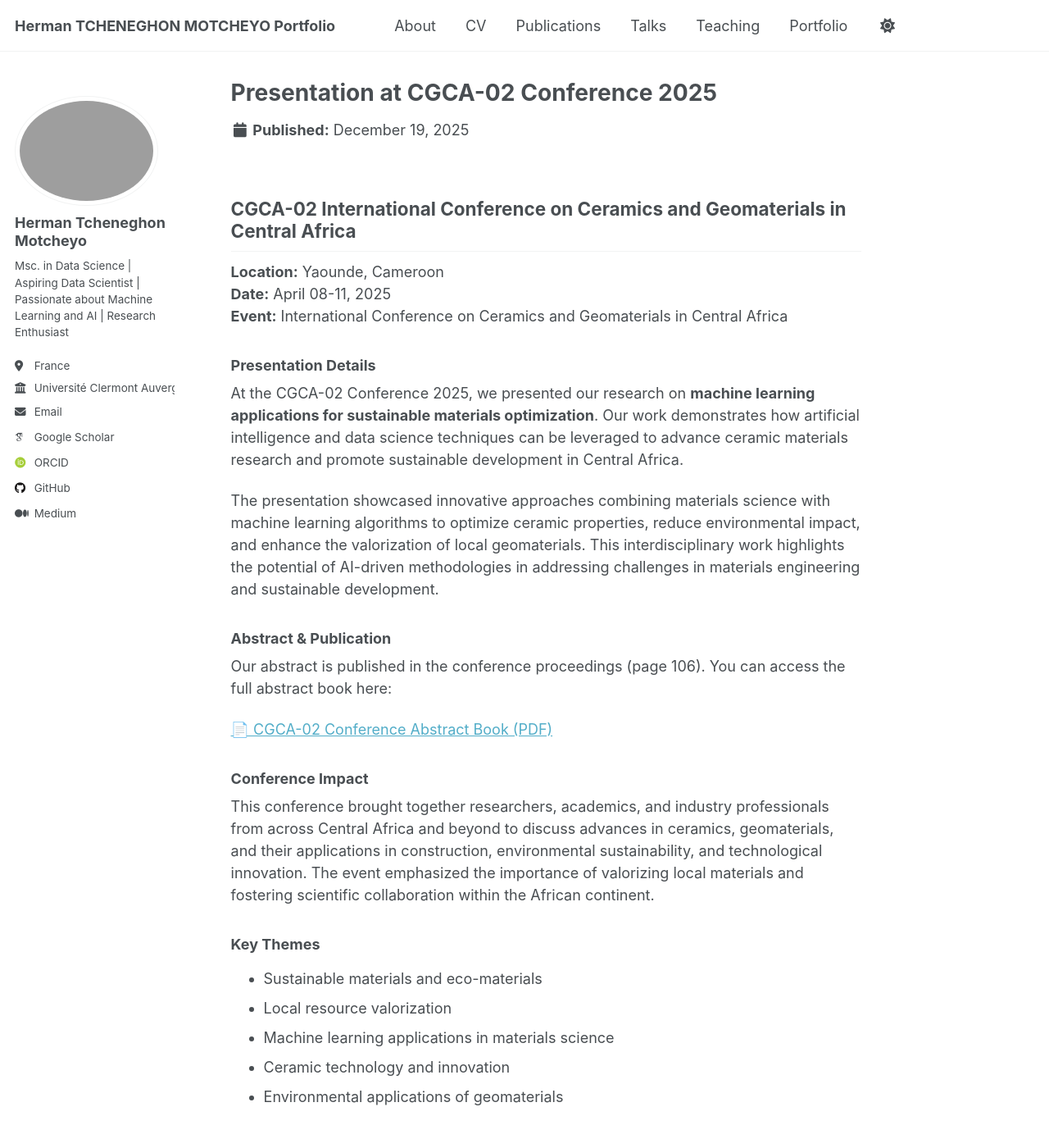
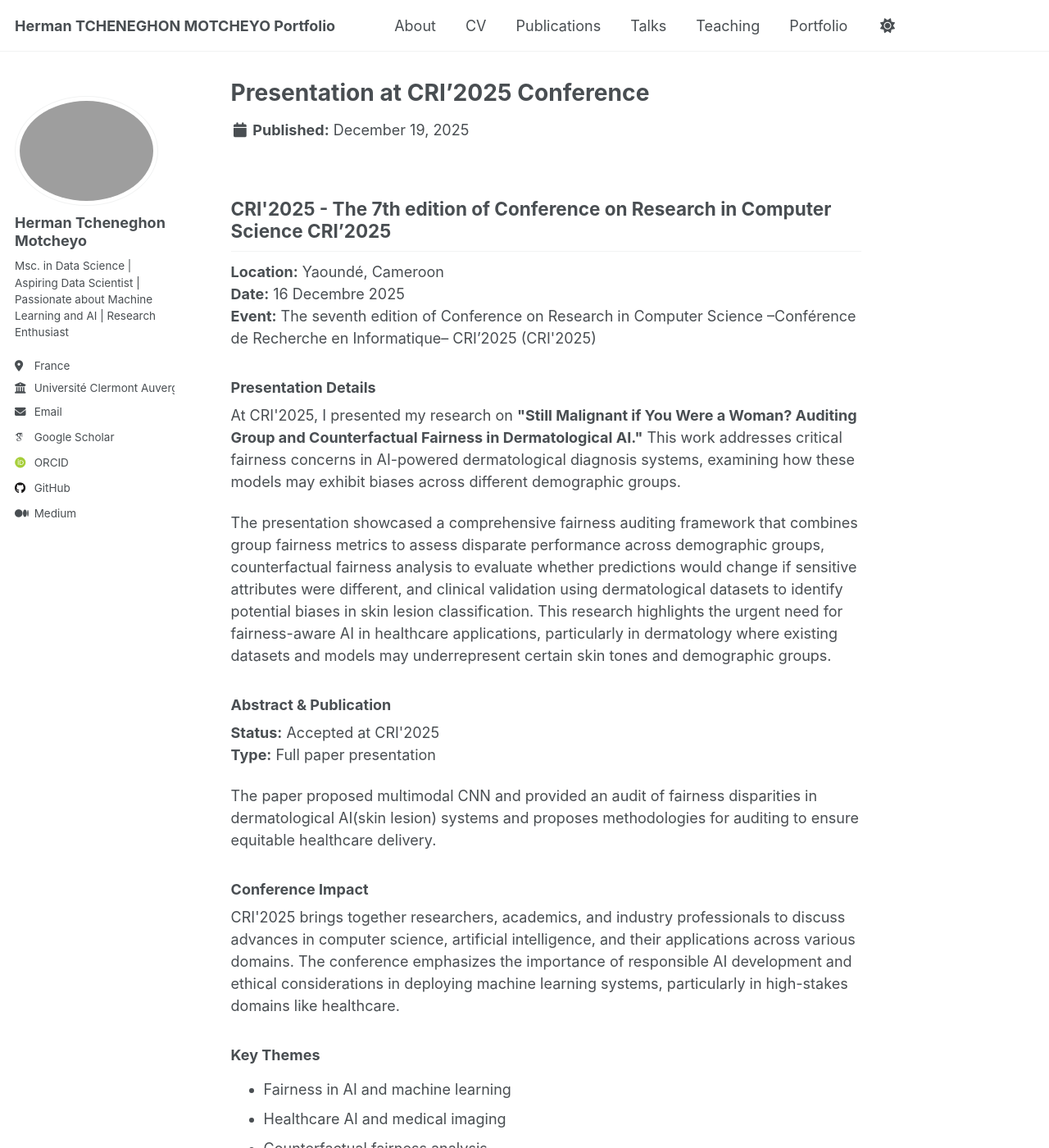
Before and after one commit to Herman-Motcheyo/Herman-Motcheyo.github.io, a Jekyll site: the page built from _portfolio/portfolio-2.html, in a window 1280 px wide and 1400 px high. Shown: the whole window at 82% size. Built offline with Jekyll 4.4.1, drawn with Linux system fonts in a browser that asks for light colours; some web fonts are replaced; a script that is not in the unit is left out; some of the changed text lies outside the part shown.

Commit message:
continue portfolio

```diff
--- a/_portfolio/portfolio-2.html
+++ b/_portfolio/portfolio-2.html
@@ -1,36 +1,41 @@
 ---
-title: "Presentation at CGCA-02 Conference 2025"
-excerpt: "Presentation of our work on ML for sustainable materials optimization at the International CGCA-02<br/><img src='/images/Conf1.jpg' alt='CGCA-02 Conference' />"
+title: "Presentation at CRI'2025 Conference"
+excerpt: "Presentation of our work on fairness auditing in dermatological AI systems<br/><img src='/images/cri.png' alt='CRI 2025 Conference' />"
 collection: portfolio
 ---
 
-<h2>CGCA-02 International Conference on Ceramics and Geomaterials in Central Africa</h2>
+<h2>CRI'2025 - The 7th edition of Conference on Research in Computer Science CRI’2025</h2>
 
-<p><strong>Location:</strong> Yaounde, Cameroon<br/>
-<strong>Date:</strong> April 08-11, 2025<br/>
-<strong>Event:</strong> International Conference on Ceramics and Geomaterials in Central Africa</p>
+<p><strong>Location:</strong> Yaoundé, Cameroon<br/>
+<strong>Date:</strong> 16 Decembre 2025<br/>
+<strong>Event:</strong> The seventh edition of Conference on Research in Computer Science –Conférence de Recherche en Informatique– CRI’2025 (CRI'2025)</p>
 
 <h3>Presentation Details</h3>
 
-<p>At the CGCA-02 Conference 2025, we presented our research on <strong>machine learning applications for sustainable materials optimization</strong>. Our work demonstrates how artificial intelligence and data science techniques can be leveraged to advance ceramic materials research and promote sustainable development in Central Africa.</p>
+<p>At CRI'2025, I presented my research on <strong>"Still Malignant if You Were a Woman? Auditing Group and Counterfactual Fairness in Dermatological AI."</strong> This work addresses critical fairness concerns in AI-powered dermatological diagnosis systems, examining how these models may exhibit biases across different demographic groups.</p>
 
-<p>The presentation showcased innovative approaches combining materials science with machine learning algorithms to optimize ceramic properties, reduce environmental impact, and enhance the valorization of local geomaterials. This interdisciplinary work highlights the potential of AI-driven methodologies in addressing challenges in materials engineering and sustainable development.</p>
+<p>The presentation showcased a comprehensive fairness auditing framework that combines group fairness metrics to assess disparate performance across demographic groups, counterfactual fairness analysis to evaluate whether predictions would change if sensitive attributes were different, and clinical validation using dermatological datasets to identify potential biases in skin lesion classification. This research highlights the urgent need for fairness-aware AI in healthcare applications, particularly in dermatology where existing datasets and models may underrepresent certain skin tones and demographic groups.</p>
 
 <h3>Abstract & Publication</h3>
 
-<p>Our abstract is published in the conference proceedings (page 106). You can access the full abstract book here:</p>
+<p><strong>Status:</strong> Accepted at CRI'2025<br/>
+<strong>Type:</strong> Full paper presentation</p>
 
-<p><a href="https://www.cacers.org/wp-content/uploads/sites/13/2025/04/Book-abstract-cgca02_07042025_compressed.pdf" target="_blank">📄 CGCA-02 Conference Abstract Book (PDF)</a></p>
+<p>The paper proposed multimodal CNN and provided an audit of fairness disparities in  dermatological AI(skin lesion) systems and proposes methodologies for auditing to ensure equitable healthcare delivery.</p>
 
 <h3>Conference Impact</h3>
 
-<p>This conference brought together researchers, academics, and industry professionals from across Central Africa and beyond to discuss advances in ceramics, geomaterials, and their applications in construction, environmental sustainability, and technological innovation. The event emphasized the importance of valorizing local materials and fostering scientific collaboration within the African continent.</p>
+<p>CRI'2025 brings together researchers, academics, and industry professionals to discuss advances in computer science, artificial intelligence, and their applications across various domains. The conference emphasizes the importance of responsible AI development and ethical considerations in deploying machine learning systems, particularly in high-stakes domains like healthcare.</p>
 
 <h3>Key Themes</h3>
 <ul>
-  <li>Sustainable materials and eco-materials</li>
-  <li>Local resource valorization</li>
-  <li>Machine learning applications in materials science</li>
-  <li>Ceramic technology and innovation</li>
-  <li>Environmental applications of geomaterials</li>
+  <li>Fairness in AI and machine learning</li>
+  <li>Healthcare AI and medical imaging</li>
+  <li>Counterfactual fairness analysis</li>
+  <li>Responsible AI development</li>
 </ul>
+
+<h3>Related Publications</h3>
+
+<p>For more information on sustainable materials research using machine learning:<br/>
+<a href="https://hal.science/hal-05425093" target="_blank">📄 Still Malignant if You Were a Woman? Auditing Group and Counterfactual Fairness in Dermatological AI</a></p>
```
Also changed, not shown: _portfolio/portfolio-1.html (added, +34 -0 lines), _portfolio/portfolio-1.md (deleted, +0 -7 lines), _portfolio/portfolio-3.md (added, +7 -0 lines), images/cri.png (added).
